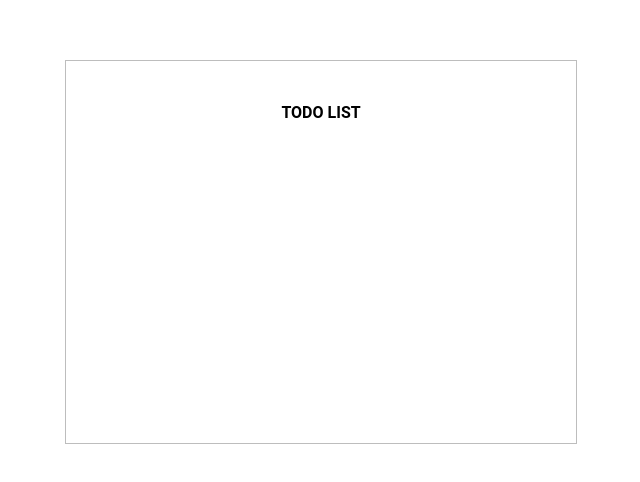
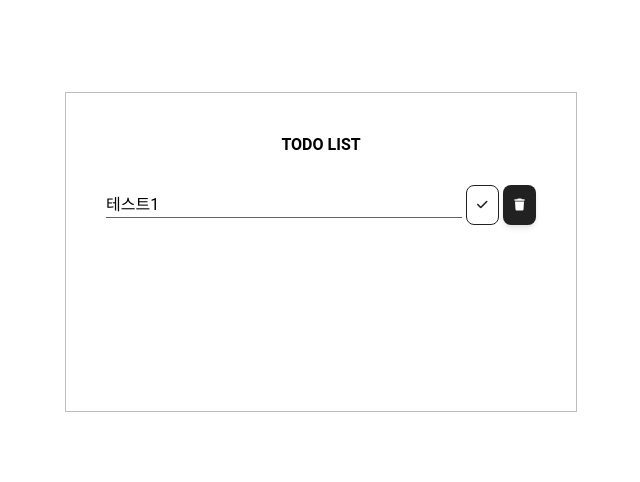
Before and after one commit to YeowonNa/wanted-challenge, a React (Vite) app in the folder frontend/: page /todo in a window 1280 px wide. Shown: the part 148-630 px from the top of the page, without its empty margins (319-959 px from the left). Built offline with nearby package versions, Linux system fonts and the light colour scheme.

Commit message:
아이콘 라이브러리 설치

```diff
--- a/frontend/package.json
+++ b/frontend/package.json
@@ -10,6 +10,7 @@
     "preview": "vite preview"
   },
   "dependencies": {
+    "@fortawesome/fontawesome-free": "^6.7.2",
     "@material-tailwind/react": "^2.1.10",
     "@tailwindcss/typography": "^0.5.15",
     "axios": "^1.7.9",
--- a/frontend/src/AppRouter.tsx
+++ b/frontend/src/AppRouter.tsx
@@ -34,8 +34,8 @@ const AppRouter: React.FC = () => {
     <Router>
       <Routes>
         {/* 로그인 경로 */}
-        <Route path='/' element={<SignIn />} />
-        <Route path='/sign-up' element={<SignUp />} />
+        <Route path='/auth/sign-in' element={<SignIn />} />
+        <Route path='/auth/sign-up' element={<SignUp />} />
         {/* 인증된 사용자만 접근 가능한 경로 */}
         <Route
           path='/*'
--- a/frontend/src/main.tsx
+++ b/frontend/src/main.tsx
@@ -1,6 +1,7 @@
 import { StrictMode } from 'react';
 import { createRoot } from 'react-dom/client';
 import { ThemeProvider } from '@material-tailwind/react';
+import '@fortawesome/fontawesome-free/css/all.css';
 import './index.css';
 import App from './App.tsx';
 
--- a/frontend/src/pages/error-page.tsx
+++ b/frontend/src/pages/error-page.tsx
@@ -5,7 +5,7 @@ export default function ErrorPage() {
     <div style={{ textAlign: 'center', padding: '50px' }}>
       <h1>404</h1>
       <p>Page Not Found</p>
-      <Link to='/'>Go Back to Home</Link>
+      <Link to='/auth/sign-in'>Go Back to Home</Link>
     </div>
   );
 }
--- a/frontend/src/pages/todo.tsx
+++ b/frontend/src/pages/todo.tsx
@@ -1,8 +1,21 @@
+import { IconButton } from '@material-tailwind/react';
+
 export default function Todo() {
   return (
     <div className='w-full h-screen flex items-center justify-center gap-1'>
-      <div className='pt-10 pb-6 px-10 w-full min-h-96 flex flex-col max-w-lg border border-gray-400 bg-white gap-2'>
+      <div className='pt-10 pb-6 px-10 w-full min-h-80 flex flex-col max-w-lg border border-gray-400 bg-white gap-2'>
         <h1 className='flex font-bold justify-center pb-5'>TODO LIST</h1>
+        <div className='flex items-center justify-between gap-1'>
+          <div className={`w-full border-b border-solid border-gray-700`}>
+            테스트1
+          </div>
+          <IconButton variant='outlined'>
+            <i className='fas fa-check' />
+          </IconButton>
+          <IconButton>
+            <i className='fas fa-trash' />
+          </IconButton>
+        </div>
       </div>
     </div>
   );
```
Also changed, not shown: 1 other file (tests, documents, lock files or other folders).
